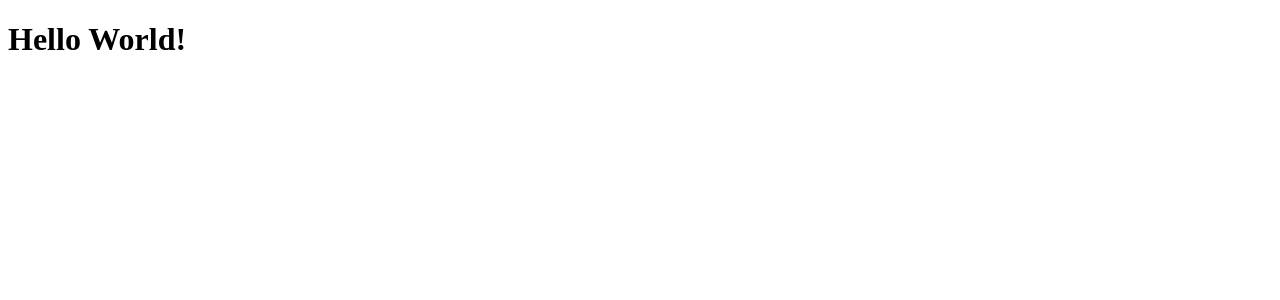
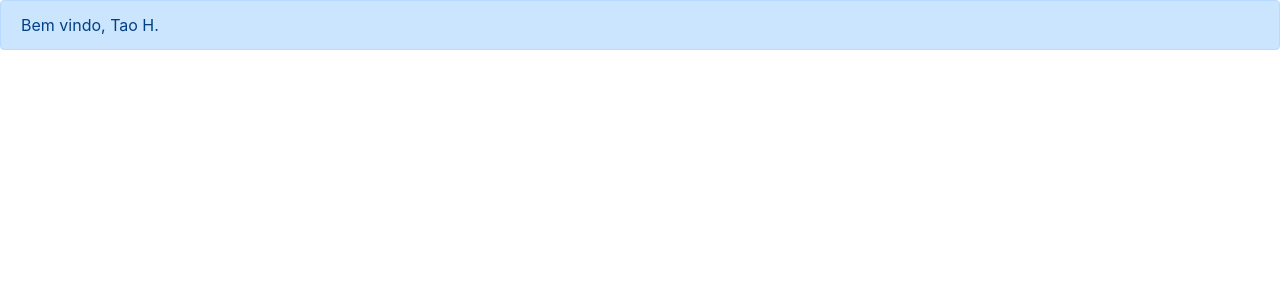
Before and after one commit to taohansens/Bootcamp-DevSuperior, a React (Create React App) app in the folder front-web/: page / in a window 1280 px wide. Shown: the top 300 px of the page. Built offline with nearby package versions, Linux system fonts and the light colour scheme.

Commit message:
component Alert

```diff
--- a/front-web/package.json
+++ b/front-web/package.json
@@ -10,6 +10,7 @@
     "@types/node": "^12.0.0",
     "@types/react": "^16.9.53",
     "@types/react-dom": "^16.9.8",
+    "bootstrap": "^4.5.3",
     "react": "^17.0.1",
     "react-dom": "^17.0.1",
     "react-scripts": "4.0.1",
--- /dev/null
+++ b/front-web/src/Alert.tsx
@@ -0,0 +1,9 @@
+import React from 'react';
+
+const Alert = () => (
+    <div className="alert alert-primary">
+        Bem vindo, Tao H.
+    </div>
+);
+
+export default Alert;
--- /dev/null
+++ b/front-web/src/App.tsx
@@ -0,0 +1,12 @@
+import React from 'react';
+import Alert from './Alert';
+
+const App = () => {
+    return (
+        <div className="contaiener">
+            <Alert />
+        </div>
+    );
+}
+
+export default App;
--- a/front-web/src/index.tsx
+++ b/front-web/src/index.tsx
@@ -1,9 +1,7 @@
 import React from 'react';
 import ReactDOM from 'react-dom';
-
-function App() {
-  return <h1>Hello World!</h1>
-}
+import App from './App';
+import 'bootstrap/dist/css/bootstrap.css';
 
 ReactDOM.render(
   <App />,
```
Also changed, not shown: 1 other file (tests, documents, lock files or other folders).
